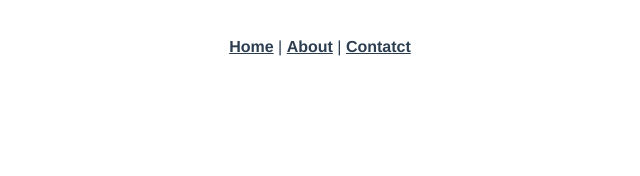
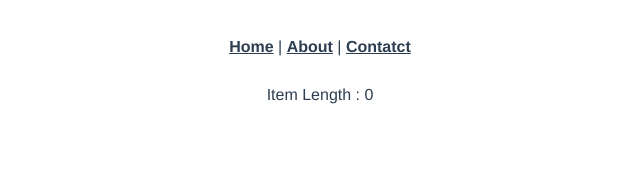
Before and after one commit to jihan-chillin/Vue.js, a Vue app: page /provide in a window 1280 px wide. Shown: the top 176 px of the page, without its empty margins (320-960 px from the left). Built offline with nearby package versions, Linux system fonts and the light colour scheme; what vue-sweetalert2 would draw is missing.

Commit message:
Provide / Inject 사용 전

```diff
--- a/src/router/index.js
+++ b/src/router/index.js
@@ -89,6 +89,10 @@ const routes = [
     path: '/slot',
     name: 'SlotUseModalLayout',
     component: () => import(/* webpackChunkName: "basic" */ '../views/SlotUseModalLayout.vue')
+  },{
+    path: '/provide',
+    name: 'ProvideInject',
+    component: () => import(/* webpackChunkName: "basic" */ '../views/ProvideInject.vue')
   },
 ]
 
--- /dev/null
+++ b/src/views/ProvideInject.vue
@@ -0,0 +1,16 @@
+<template>
+    <div>
+        <ProvideInjectChild :itemLength="items.length"/>
+    </div>
+</template>
+<script>
+import ProvideInjectChild from "./ProvideInjectChild";
+export default {
+    components:{ProvideInjectChild},
+    data(){
+        return{
+            items: ["A", "B"],
+        };
+    },
+};
+</script>
--- /dev/null
+++ b/src/views/ProvideInjectChild.vue
@@ -0,0 +1,17 @@
+<template>
+    <div>
+        <ProvideInjectChildChild :itemLength ="itemLength"/>
+    </div>
+</template>
+<script>
+import ProvideInjectChildChild from "./ProvideInjectChildChild";
+export default {
+    components:{ProvideInjectChildChild},
+    props: {
+           itemLengt : {
+               type: Number,
+               default : 0,
+           }
+        },
+    }
+</script>
--- /dev/null
+++ b/src/views/ProvideInjectChildChild.vue
@@ -0,0 +1,15 @@
+<template>
+    <div>
+        Item Length : {{this.itemLength}}
+    </div>
+</template>
+<script>
+export default {
+    props: {
+           itemLength : {
+               type: Number,
+               default: 0,
+           },
+        },
+    }
+</script>
```
